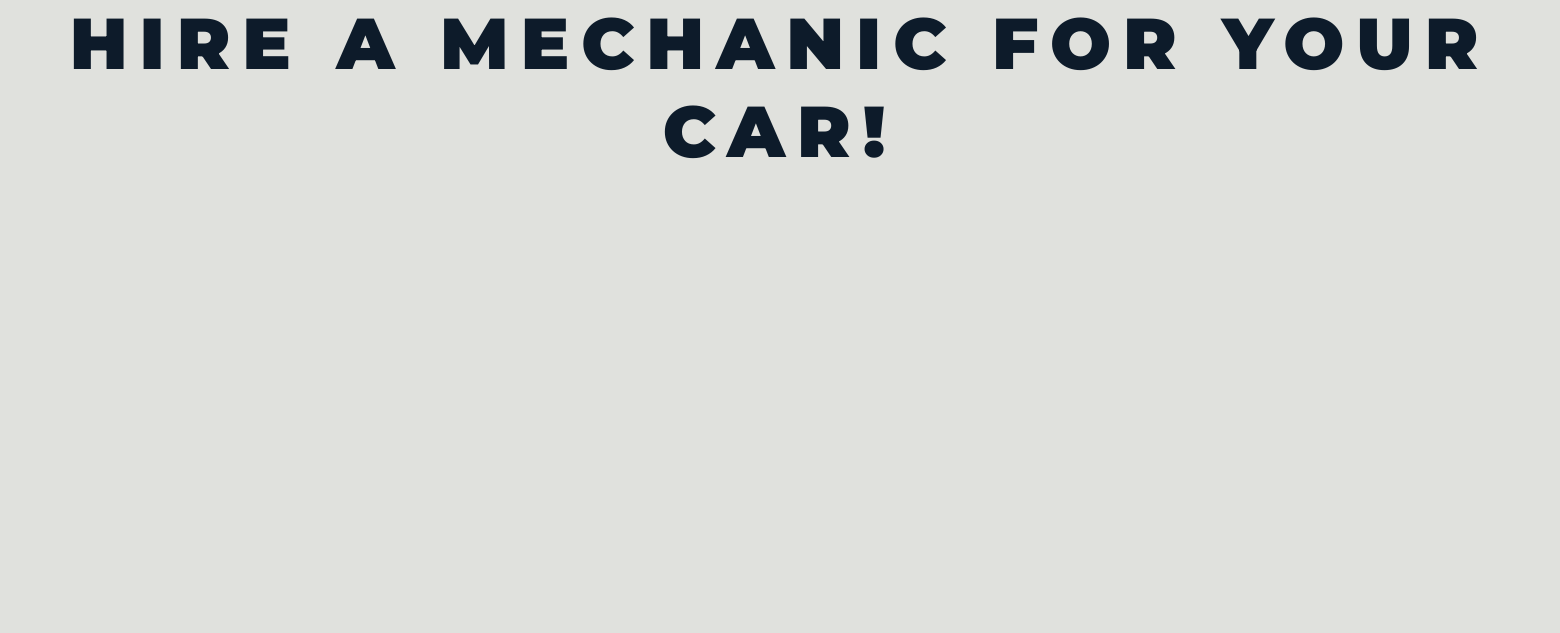
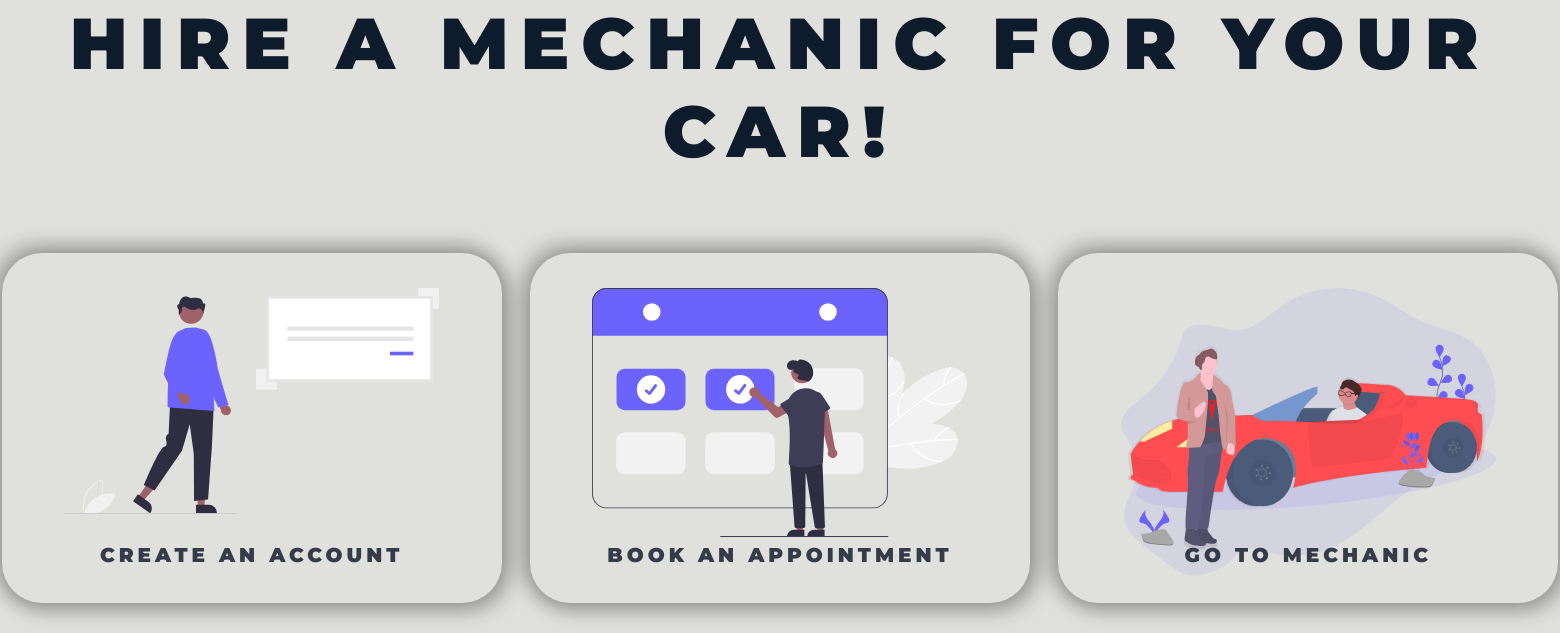
Before and after one commit to errhythm/BRACU_CSE391A3, a PHP site: page / in a window 1560 px wide. Shown: the part 259-892 px from the top of the page. Before the commit the page ends 418 px from the top, so only its background shows below. Run offline with PHP 8.4, Linux system fonts and the light colour scheme; a user stored in the database is signed in; data that the repository does not hold is empty; a stand-in replaces the project's code that opens the database connection; some libraries are stand-ins or nearby versions; some web fonts are replaced.

Commit message:
Fixed some changes

```diff
--- a/admin/index.php
+++ b/admin/index.php
@@ -59,7 +59,6 @@
                         </div>
                 </div>
             </a>
-
     </div>
     <div class="spacing"></div>
     <script src="https://kit.fontawesome.com/692c2638c1.js" crossorigin="anonymous"></script>
--- a/components/menu.php
+++ b/components/menu.php
@@ -23,11 +23,11 @@
                 <a href="#" class="dropdown-toggle" id="dropdown-toggle" data-toggle="dropdown" role="button" aria-haspopup="true" aria-expanded="false">'.$_SESSION['username'].'<span class="caret"></span></a>
                 <ul class="dropdown-menu">';
                 if($row['role'] == 1){
-                    echo '<li><a href="/admin">Admin</a></li>';
+                    echo '<li><a href="/admin"><b>Admin</b></a></li>';
                 }
                 echo '<li><a href="/user/cars.php">Cars List</a></li>
+                    <li><a href="/user/appointments.php">Bookings</a></li>
                     <li><a href="/user/user_update.php">Update Profile</a></li>
-                    <li><a href="/user/user_update.php">Change Password</a></li>
                     <li><a href="/logout.php">Logout</a></li>
                 </ul>
                 </li>';
--- a/index.php
+++ b/index.php
@@ -23,7 +23,37 @@
     <div class="mechanic-title">
         <h1>Hire a Mechanic for your car!</h1>
     </div>
-
+    <div class="admin-functions">
+        <div class="admin1">
+                <div class="card 1" style="width: 500px;height: 350px;">
+                    <div class="card_image">
+                        <img src="img/svg/signin.svg" alt="">
+                    </div>
+                    <div class="card_title">
+                        <p>Create an account</p>
+                    </div>
+                </div>
+        </div>
+        <div class="admin2">
+                <div class="card 2" style="width: 500px;height: 350px;">
+                    <div class="card_image">
+                        <img src="img/svg/booking.svg" alt="">
+                    </div>
+                    <div class="card_title">
+                        <p>Book an appointment</p>
+                    </div>
+                </div>
+        </div>
+        <div class="admin3">
+                <div class="card 3" style="width: 500px;height: 350px;">
+                    <div class="card_image">
+                        <img src="img/svg/car.svg" alt="">
+                    </div>
+                    <div class="card_title">
+                        <p>Go to mechanic</p>
+                    </div>
+                </div>
+    </div>
     <script src="script.js"></script>
     <script src="https://kit.fontawesome.com/692c2638c1.js" crossorigin="anonymous"></script>
     </body>
--- a/login.php
+++ b/login.php
@@ -35,6 +35,7 @@
                     }
                 ?>
     </div>
+    <div class="login-form-container">
         <form action="components/login.php" method="post">
             <div class="login-form">
                 <div class="login-form-header">
@@ -55,6 +56,7 @@
                 </div>
             </div>
         </form>
+    </div>
 
     <div class="spacing"></div>
     <script src="script.js"></script>
```
Also changed, not shown: components/change_password.php (+4 -4 lines), components/signup.php (+21 -9 lines), signup.php (+27 -0 lines), img/svg/booking.svg (added), img/svg/car.svg (added), img/svg/signin.svg (added). Lines whose indentation alone changed are shown as unchanged.
